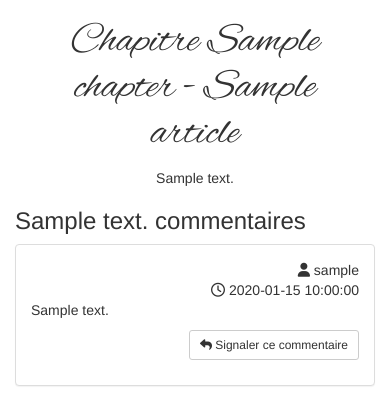
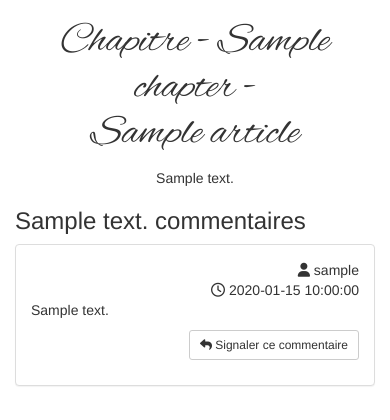
Before and after one commit to Maclaud49/Alaska_Soutenance, a PHP site: template views/article.html.twig in a window 390 px wide. Shown: the part 51-471 px from the top of the page. Run offline with PHP 8.4, Linux system fonts and the light colour scheme; the template is opened without the code that fills it: most values are stand-ins (such as "Sample title", 1, 10 or a date in 2020); some libraries are stand-ins or nearby versions; some web fonts are replaced.

Commit message:
Adjusted responsive layout

```diff
--- a/views/article.html.twig
+++ b/views/article.html.twig
@@ -15,7 +15,7 @@
     <div class="container">
         <div class="row article-content">
             <div class="col-lg-offset-2 col-lg-8 text-center">
-                <h2>Chapitre {{ article.chapter }} - {{ article.title }}</h2>
+                <h2>Chapitre - {{ article.chapter }} -<br> {{ article.title }}</h2>
                 {% autoescape false %}{{ article.content }} {% endautoescape %}
             </div>
         </div>
--- a/views/index.html.twig
+++ b/views/index.html.twig
@@ -45,7 +45,7 @@
     </div>
 {% for article in articles %}
 <article class="text-center article-content">
-    <h2>Chapitre - {{ article.chapter }} - <a class="articleTitle" href="{{ path('article', { 'id': article.id }) }}">{{ article.title  }}</a></h2>
+    <h2>Chapitre - {{ article.chapter }} -<br> <a class="articleTitle" href="{{ path('article', { 'id': article.id }) }}">{{ article.title  }}</a></h2>
     {% autoescape false %}{{ article.content | truncate(250, true, '...')}}{% endautoescape %}
     <button type="button" class="btn btn-link"><a class="articleTitle" href="{{ path('article', { 'id': article.id }) }}">Lire la suite</a></button>
 </article>
--- a/web/css/alaska.css
+++ b/web/css/alaska.css
@@ -59,8 +59,6 @@ label.required:after {
     text-align: justify;
     font-family:"Trebuchet MS", Arial, Helvetica, sans-serif;
     font-size:1.5em;
-
-
 }
 
 .article-content h2{
@@ -70,4 +68,17 @@ label.required:after {
 
 .carousel-caption h2{
     font-family:"Trebuchet MS", Arial, Helvetica, sans-serif;
+    font-size:2em;
 }
+
+@media screen and (max-width: 500px){
+    .carousel-caption h2{
+        font-size:1em;
+    }
+}
+
+@media screen and (max-width: 800px){
+    .article-content p{
+        line-height:1.5em;
+    }
+}
```
